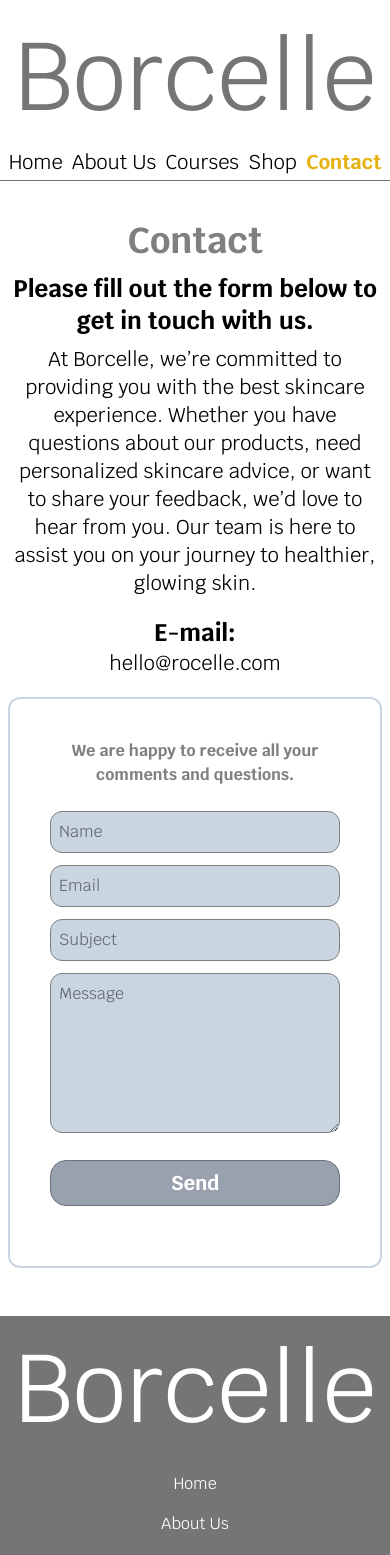
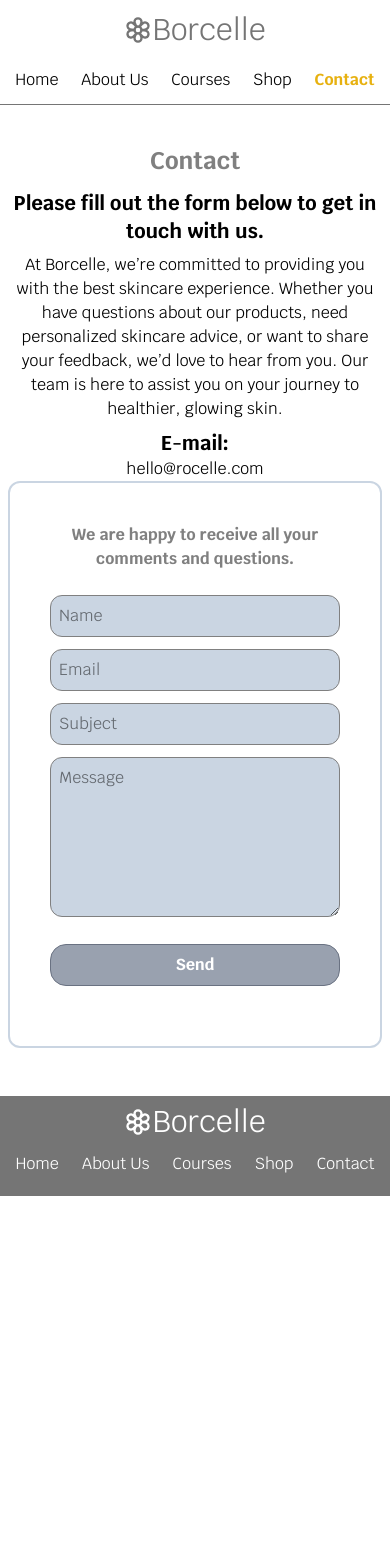
Before and after one commit to andremartingarcialopez/borcelle-salud-belleza, a React (Vite) app: page /contact in a window 390 px wide. Shown: the top 1555 px of the page. After the commit the page ends 1196 px from the top, so only its background shows below. Built offline with nearby package versions, Linux system fonts and the light colour scheme.

Commit message:
Actualizacion del UI (tamaños del textos)

```diff
--- a/src/components/Footer.tsx
+++ b/src/components/Footer.tsx
@@ -5,12 +5,21 @@ export function Footer() {
     return (
         <footer className=" mt-10 bg-[#757575]">
 
-            <div className="mx-auto max-w-400 md:grid grid-cols-[2fr_1fr]">
-                <div className="flex justify-center items-center">
-                    <h2 className="text-[6rem] font-thin text-white">Borcelle</h2>
-                </div>
+            <div className="mx-auto max-w-400 py-2 px-3 h-full ">
+                <Link className="flex justify-center items-cente" to={"/"}>
+                    <div className="flex justify-center items-center">
+                        <svg className="w-7 h-7 md:w-20 md:h-20" xmlns="http://www.w3.org/2000/svg" viewBox="0 0 24 24" fill="none" stroke="#fff" stroke-linecap="round" stroke-linejoin="round" width="54" height="54" stroke-width="2">
+                            <path d="M12 12m-3 0a3 3 0 1 0 6 0a3 3 0 1 0 -6 0"></path>
+                            <path d="M12 2a3 3 0 0 1 3 3c0 .562 -.259 1.442 -.776 2.64l-.724 1.36l1.76 -1.893c.499 -.6 .922 -1 1.27 -1.205a2.968 2.968 0 0 1 4.07 1.099a3.011 3.011 0 0 1 -1.09 4.098c-.374 .217 -.99 .396 -1.846 .535l-2.664 .366l2.4 .326c1 .145 1.698 .337 2.11 .576a3.011 3.011 0 0 1 1.09 4.098a2.968 2.968 0 0 1 -4.07 1.098c-.348 -.202 -.771 -.604 -1.27 -1.205l-1.76 -1.893l.724 1.36c.516 1.199 .776 2.079 .776 2.64a3 3 0 0 1 -6 0c0 -.562 .259 -1.442 .776 -2.64l.724 -1.36l-1.76 1.893c-.499 .601 -.922 1 -1.27 1.205a2.968 2.968 0 0 1 -4.07 -1.098a3.011 3.011 0 0 1 1.09 -4.098c.374 -.218 .99 -.396 1.846 -.536l2.664 -.366l-2.4 -.325c-1 -.145 -1.698 -.337 -2.11 -.576a3.011 3.011 0 0 1 -1.09 -4.099a2.968 2.968 0 0 1 4.07 -1.099c.348 .203 .771 .604 1.27 1.205l1.76 1.894c-1 -2.292 -1.5 -3.625 -1.5 -4a3 3 0 0 1 3 -3z"></path>
+                        </svg>
+                    </div>
+                    <div>
+                        <h2 className="text-3xl md:text-[6rem] font-thin text-white">Borcelle</h2>
+                    </div>
+                </Link>
 
-                <div className="flex flex-col lg:flex-row  justify-around items-center text-white gap-4 py-3">
+
+                <div className="flex lg:flex-row  justify-around items-center text-white gap-4 py-3">
                     {optionsNavBar.map(function (option) {
                         return (
 
--- a/src/components/Header.tsx
+++ b/src/components/Header.tsx
@@ -4,25 +4,29 @@ import { Link, NavLink } from "react-router-dom"
 export default function Header() {
     return (
         <>
-            <header className="p-1 border-b mb-5 border-b-[#757575] mx-auto max-w-400">
+            <header className="px-1 py-3 border-b mb-5 border-b-[#757575] mx-auto max-w-400">
                 <div className="lg:grid grid-cols-2 items-center mx-auto">
 
+                    <Link className="flex justify-center items-center h-full" to={"/"}>
+                        <div className="flex justify-center items-center mb-5">
 
-                    <Link className="flex justify-center items-center" to={"/"}>
-                        <svg className="hidden md:flex" xmlns="http://www.w3.org/2000/svg" viewBox="0 0 24 24" fill="none" stroke="#757575" stroke-linecap="round" stroke-linejoin="round" width="54" height="54" stroke-width="2">
-                            <path d="M12 12m-3 0a3 3 0 1 0 6 0a3 3 0 1 0 -6 0"></path>
-                            <path d="M12 2a3 3 0 0 1 3 3c0 .562 -.259 1.442 -.776 2.64l-.724 1.36l1.76 -1.893c.499 -.6 .922 -1 1.27 -1.205a2.968 2.968 0 0 1 4.07 1.099a3.011 3.011 0 0 1 -1.09 4.098c-.374 .217 -.99 .396 -1.846 .535l-2.664 .366l2.4 .326c1 .145 1.698 .337 2.11 .576a3.011 3.011 0 0 1 1.09 4.098a2.968 2.968 0 0 1 -4.07 1.098c-.348 -.202 -.771 -.604 -1.27 -1.205l-1.76 -1.893l.724 1.36c.516 1.199 .776 2.079 .776 2.64a3 3 0 0 1 -6 0c0 -.562 .259 -1.442 .776 -2.64l.724 -1.36l-1.76 1.893c-.499 .601 -.922 1 -1.27 1.205a2.968 2.968 0 0 1 -4.07 -1.098a3.011 3.011 0 0 1 1.09 -4.098c.374 -.218 .99 -.396 1.846 -.536l2.664 -.366l-2.4 -.325c-1 -.145 -1.698 -.337 -2.11 -.576a3.011 3.011 0 0 1 -1.09 -4.099a2.968 2.968 0 0 1 4.07 -1.099c.348 .203 .771 .604 1.27 1.205l1.76 1.894c-1 -2.292 -1.5 -3.625 -1.5 -4a3 3 0 0 1 3 -3z"></path>
-                        </svg>
-                        <h1 className="text-[6rem] font-thin text-[#757575]">Borcelle</h1>
+                            <svg className="w-7 h-7 md:w-20 md:h-20" xmlns="http://www.w3.org/2000/svg" viewBox="0 0 24 24" fill="none" stroke="#757575" stroke-linecap="round" stroke-linejoin="round" width="54" height="54" stroke-width="2">
+                                <path d="M12 12m-3 0a3 3 0 1 0 6 0a3 3 0 1 0 -6 0"></path>
+                                <path d="M12 2a3 3 0 0 1 3 3c0 .562 -.259 1.442 -.776 2.64l-.724 1.36l1.76 -1.893c.499 -.6 .922 -1 1.27 -1.205a2.968 2.968 0 0 1 4.07 1.099a3.011 3.011 0 0 1 -1.09 4.098c-.374 .217 -.99 .396 -1.846 .535l-2.664 .366l2.4 .326c1 .145 1.698 .337 2.11 .576a3.011 3.011 0 0 1 1.09 4.098a2.968 2.968 0 0 1 -4.07 1.098c-.348 -.202 -.771 -.604 -1.27 -1.205l-1.76 -1.893l.724 1.36c.516 1.199 .776 2.079 .776 2.64a3 3 0 0 1 -6 0c0 -.562 .259 -1.442 .776 -2.64l.724 -1.36l-1.76 1.893c-.499 .601 -.922 1 -1.27 1.205a2.968 2.968 0 0 1 -4.07 -1.098a3.011 3.011 0 0 1 1.09 -4.098c.374 -.218 .99 -.396 1.846 -.536l2.664 -.366l-2.4 -.325c-1 -.145 -1.698 -.337 -2.11 -.576a3.011 3.011 0 0 1 -1.09 -4.099a2.968 2.968 0 0 1 4.07 -1.099c.348 .203 .771 .604 1.27 1.205l1.76 1.894c-1 -2.292 -1.5 -3.625 -1.5 -4a3 3 0 0 1 3 -3z"></path>
+                            </svg>
+
+                            <h1 className=" md:mb-0 text-3xl md:text-[6rem] font-thin text-[#757575] ">Borcelle</h1>
+
+                        </div>
 
                     </Link>
 
 
-                    <div className="flex w-full justify-around text-xl">
+                    <div className="flex w-full justify-around md:text-xl">
                         {optionsNavBar.map(function (option) {
                             return (
 
-                                <NavLink  key={option.id} className={"hover:text-[#ffc107]"} to={option.href}>{option.option}</NavLink>
+                                <NavLink key={option.id} className={"hover:text-[#ffc107]"} to={option.href}>{option.option}</NavLink>
                             )
                         })}
 
--- a/src/pages/AboutUs.tsx
+++ b/src/pages/AboutUs.tsx
@@ -11,16 +11,16 @@ export default function AboutUs() {
 
         <div>
           <img src="https://images.pexels.com/photos/11179655/pexels-photo-11179655.jpeg?auto=compress&cs=tinysrgb&w=600" className="w-[150rem]" alt="" />
-          <p className="text-xl text-center mt-3 mb-7"> -Ana Wilson-</p>
+          <p className="text-center mt-3 mb-7"> -Ana Wilson-</p>
         </div>
 
         <div className="text-center md:text-left px-2 flex flex-col md:text-xl">
 
-          <h3 className="text-4xl text-gray-600 font-semibold">About us</h3>
+          <h3 className="text-2xl md:text-4xl text-gray-600 font-semibold">About us</h3>
           <p>Known for her radiant beauty and unmistakable style, Ana Wilson has become an icon of elegance and self-care. Her secret to flawless skin lies in a skincare routine that blends natural ingredients with advanced technology.</p> <br />
           <p>Through her exclusive product line, Ana shares her most treasured secrets to maintaining fresh, hydrated, and glowing skin. Each formula is carefully crafted to deliver visible results and transform the daily skincare experience, just as Ana does with every project she takes on.</p>
 
-          <Link to={"/anaWilson"} className=" my-5 border border-gray-500 py-2 px-6 text-center text-xl hover:cursor-pointer hover:bg-gray-300 hover:text-gray-500 rounded-2xl bg-gray-400 text-white font-bold uppercase">
+          <Link to={"/anaWilson"} className=" my-5 border border-gray-500 py-2 px-6 text-center hover:cursor-pointer hover:bg-gray-300 hover:text-gray-500 rounded-2xl bg-gray-400 text-white font-bold uppercase">
             Read More
           </Link>
         </div>
--- a/src/pages/Contact.tsx
+++ b/src/pages/Contact.tsx
@@ -15,14 +15,14 @@ export default function Contact() {
         <div>
 
           <div className="text-center lg:text-start">
-            <h2 className="text-4xl font-bold text-[gray] my-3">Contact</h2>
-            <h3 className="text-2xl font-semibold">Please fill out the form below to get in touch with us.</h3>
-            <p className="text-xl my-2">At Borcelle, we’re committed to providing you with the best skincare experience. Whether you have questions about our products, need personalized skincare advice, or want to share your feedback, we’d love to hear from you. Our team is here to assist you on your journey to healthier, glowing skin.</p>
+            <h2 className=" text-2xl md:text-4xl font-bold text-[gray] my-3">Contact</h2>
+            <h3 className="text-xl md:text-2xl font-semibold">Please fill out the form below to get in touch with us.</h3>
+            <p className="md:text-xl my-2">At Borcelle, we’re committed to providing you with the best skincare experience. Whether you have questions about our products, need personalized skincare advice, or want to share your feedback, we’d love to hear from you. Our team is here to assist you on your journey to healthier, glowing skin.</p>
           </div>
 
-          <div className="text-center lg:text-start my-5">
-            <h3 className="text-2xl font-semibold">E-mail:</h3>
-            <p className="text-xl ">hello@rocelle.com</p>
+          <div className="text-center lg:text-start ">
+            <h3 className="text-xl md:text-2xl font-semibold">E-mail:</h3>
+            <p className=" md:text-xl ">hello@rocelle.com</p>
           </div>
 
         </div>
@@ -46,7 +46,7 @@ export default function Contact() {
               <textarea className=" border w-full h-[10rem] border-[gray] bg-slate-300 p-2 rounded-xl " placeholder="Message" name="" id=""></textarea>
             </div>
 
-            <input type="submit" onClick={()=> sendForm()}  value={"Send"} className="w-full lg:w-40 mt-2 mb-5 border border-gray-500 py-2 px-6 text-center text-xl hover:cursor-pointer hover:bg-gray-300 hover:text-gray-500 rounded-2xl bg-gray-400 text-white font-bold"  />
+            <input type="submit" onClick={()=> sendForm()}  value={"Send"} className="w-full lg:w-40 mt-2 mb-5 border border-gray-500 py-2 px-6 text-center md:text-xl hover:cursor-pointer hover:bg-gray-300 hover:text-gray-500 rounded-2xl bg-gray-400 text-white font-bold"  />
           </form>
         </div>
       </div>
--- a/src/pages/CourseDetails.tsx
+++ b/src/pages/CourseDetails.tsx
@@ -18,7 +18,7 @@ export default function CourseDetails() {
                     <img src={courseParams?.image} alt="course_img" />
                 </div>
                 <div>
-                    <h2 className="text-4xl text-gray-600 font-semibold">{courseParams?.title}</h2>
+                    <h2 className="text-2xl text-gray-600 font-semibold">{courseParams?.title}</h2>
                     <h3 className="text-xl font-semibold">{courseParams?.duration}</h3>
                     <p className="my-3 px-2">{courseParams?.details}</p>
                 </div>
--- a/src/pages/HomePage.tsx
+++ b/src/pages/HomePage.tsx
@@ -18,7 +18,7 @@ export default function HomePage() {
                 <div className="lg:grid lg:grid-cols-[1fr_2fr]">
 
                     <div className="flex flex-col px-2">
-                        <h3 className="text-3xl text-gray-600 font-semibold">Our Products</h3>
+                        <h3 className="text-2xl md:text-4xl text-gray-600 font-semibold">Our Products</h3>
                         <p>Discover the best version of your skin with our curated selection of skincare products. Designed to cleanse, hydrate, and revitalize, our products combine high-quality ingredients that suit all skin types</p>
 
                         <div className="md:hidden mt-5 md:mt-0 justify-around ">
@@ -31,7 +31,7 @@ export default function HomePage() {
                             })}
 
                         </div>
-                        <Link to={"/shop"} className="my-5 border border-gray-500 py-2 px-6 text-center text-xl hover:cursor-pointer hover:bg-gray-300 hover:text-gray-500 rounded-2xl bg-gray-400 text-white font-bold uppercase">
+                        <Link to={"/shop"} className="my-5 border border-gray-500 py-2 px-6 text-center  hover:cursor-pointer hover:bg-gray-300 hover:text-gray-500 rounded-2xl bg-gray-400 text-white font-bold uppercase">
                             Shop Now
                         </Link>
                     </div>
```
Also changed, not shown: src/pages/AnaWilson.tsx (+7 -7 lines), src/pages/Courses.tsx (+4 -4 lines), src/pages/OnlineShop.tsx (+4 -4 lines).
